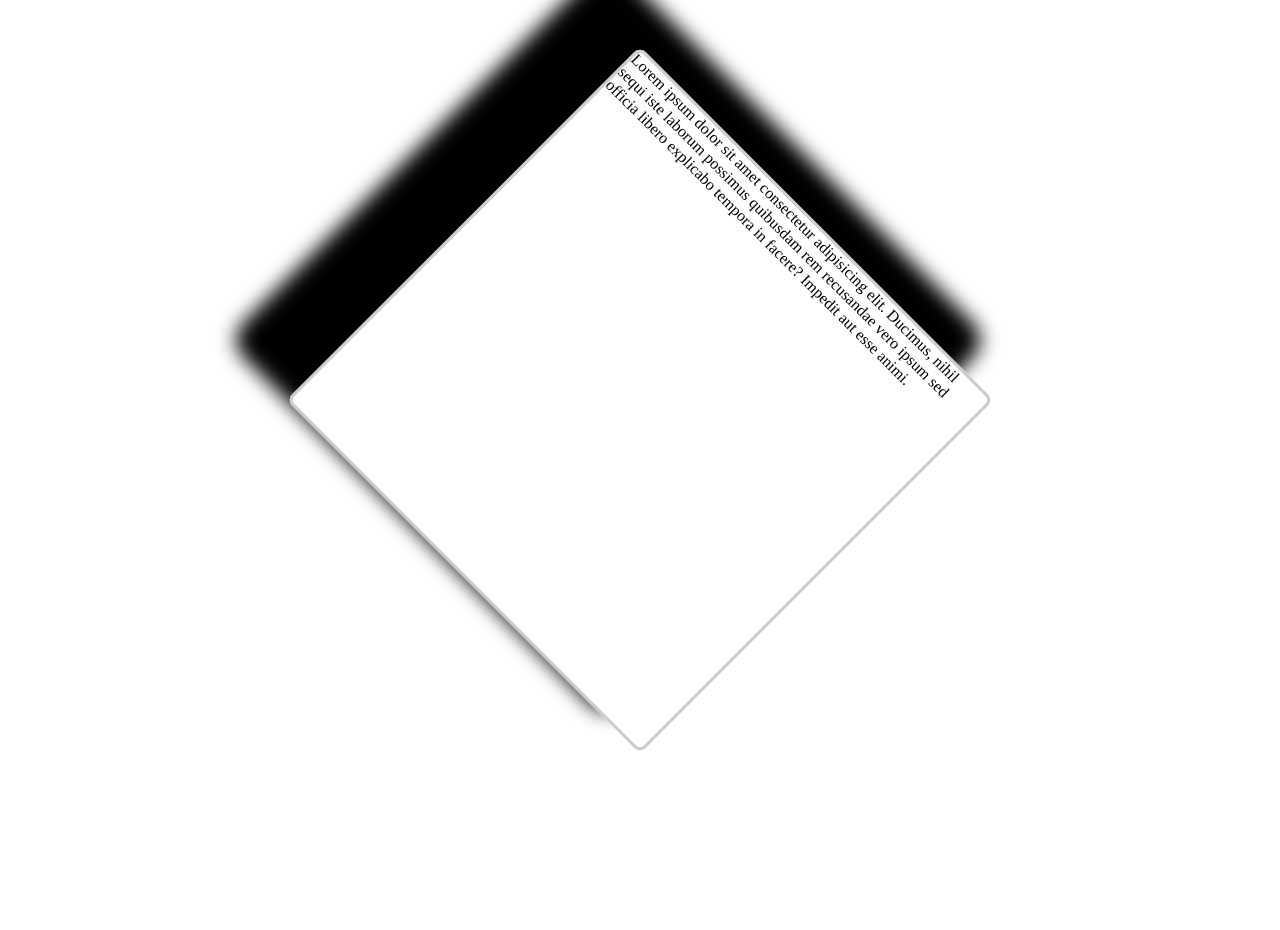
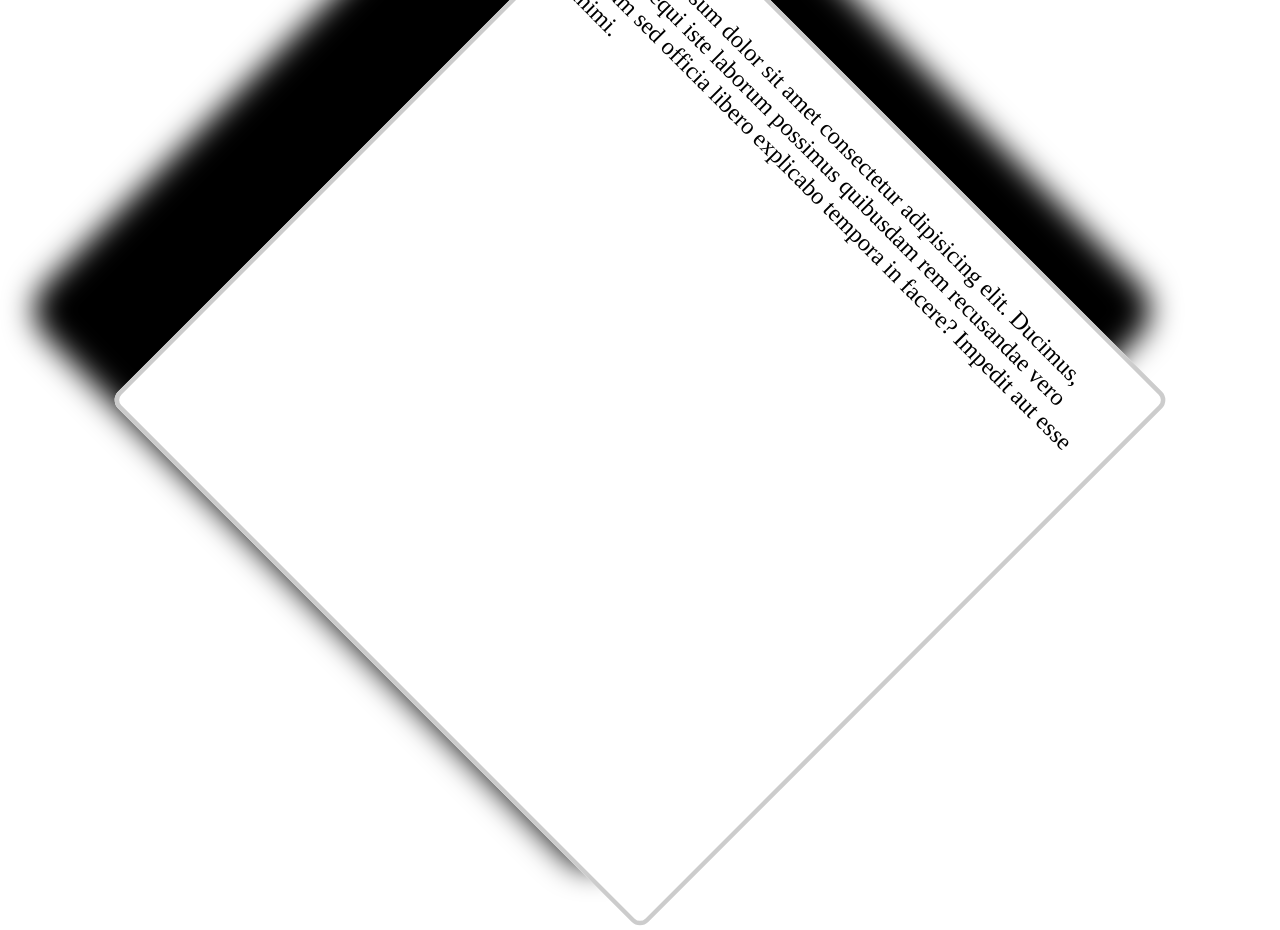
Before and after one commit to EricFranca96/webmaster-front-end, a plain HTML site: page aulas/index.html in a window 1280 px wide. In both pictures the pointer is over the element 640 px from the left and 400 px from the top of the page. Before the commit the page ends 800 px from the top, so only its background shows below. Drawn offline with Linux system fonts and the light colour scheme.

Commit message:
Transform SCALE

```diff
--- a/aulas/css/style.css
+++ b/aulas/css/style.css
@@ -16,8 +16,10 @@
     top: 50%;
     transition: 2s;
 }
-
+.transform p{
+    padding: 22px;
+}
 .transform:hover{
-    transform: translate(-50%, -50%) rotate(45deg) ;
+    transform: translate(-50%, -50%) rotate(45deg) scale(1.5,1.5);
     box-shadow: -65px -20px 20px 20px black;
 }
```
